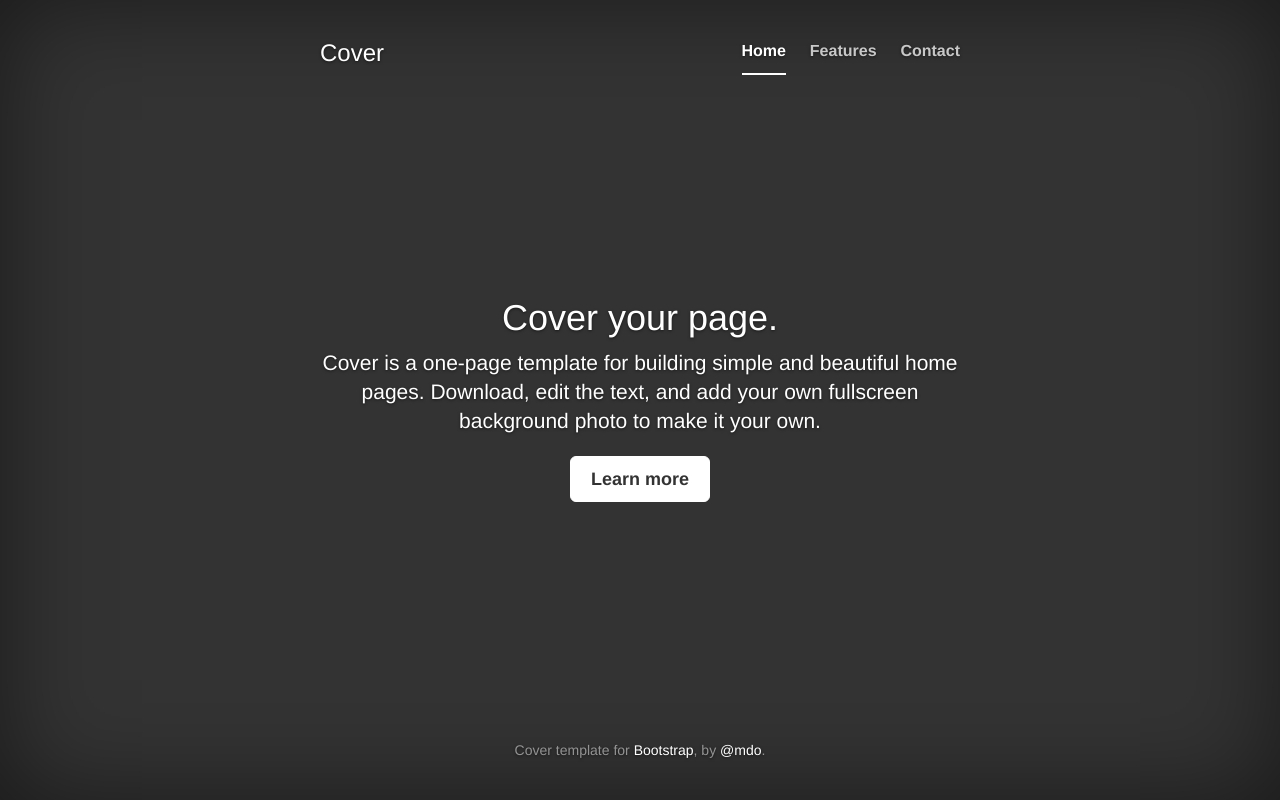
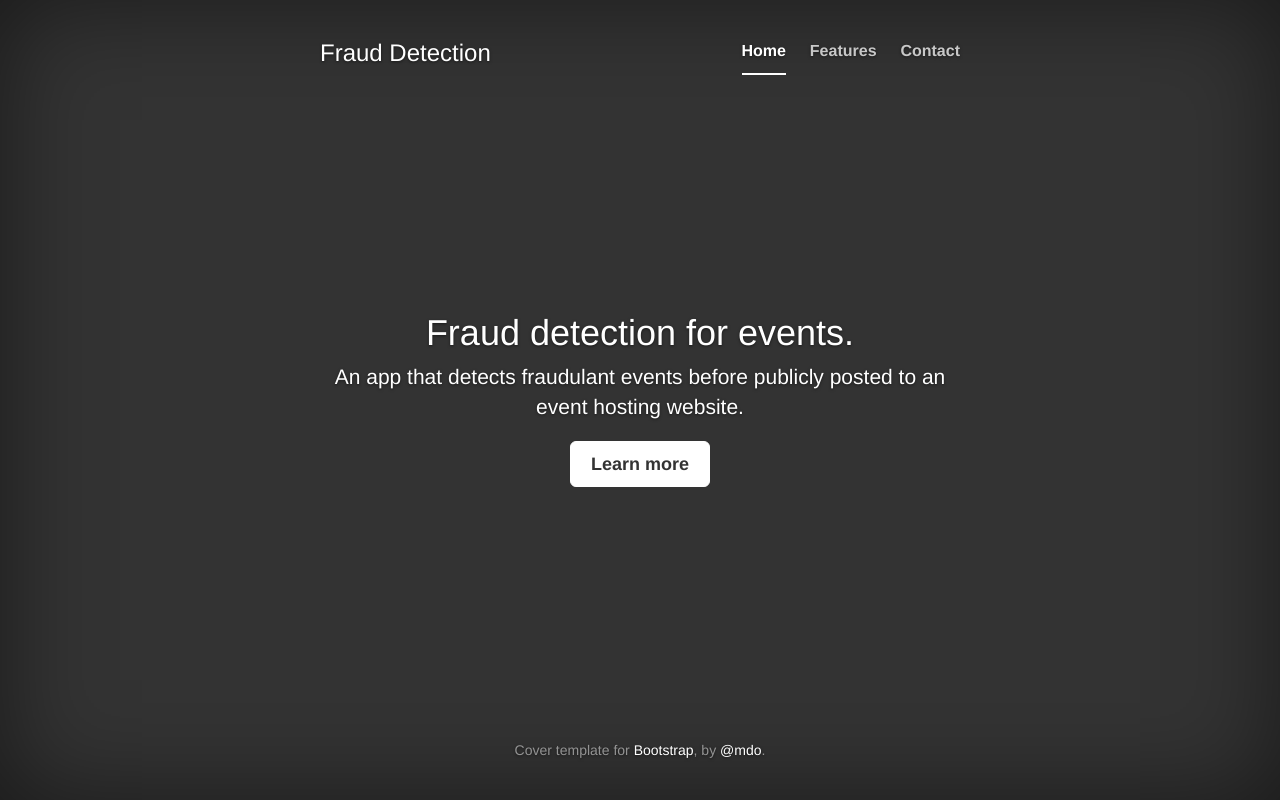
Before and after one commit to lindseyeggleston/Event-Fraud, a Flask app: template web_app/templates/cover_index.html in a window 1280 px wide. Run offline with Flask 2, Linux system fonts and the light colour scheme; the template is opened without the code that fills it, so the values that code supplies are empty; some libraries are stand-ins or nearby versions.

Commit message:
add text to cover

```diff
--- a/web_app/app.py
+++ b/web_app/app.py
@@ -1,10 +1,10 @@
-from flask import Flask, request
+from flask import Flask, request, render_template
 app = Flask(__name__)
 
 # Home page
 @app.route('/')
 def cover():
-    pass
+    return render_template('cover_index.html')
 
 if __name__ == '__main__':
     app.run(host='0.0.0.0', port=8080, debug=True)
--- a/web_app/templates/cover_index.html
+++ b/web_app/templates/cover_index.html
@@ -18,7 +18,7 @@
     <link href="../static/css/ie10-viewport-bug-workaround.css" rel="stylesheet">
 
     <!-- Custom styles for this template -->
-    <link href="cover.css" rel="stylesheet">
+    <link href="../static/css/cover.css" rel="stylesheet">
 
     <!-- Just for debugging purposes. Don't actually copy these 2 lines! -->
     <!--[if lt IE 9]><script src="../../static/js/ie8-responsive-file-warning.js"></script><![endif]-->
@@ -41,7 +41,7 @@
 
           <div class="masthead clearfix">
             <div class="inner">
-              <h3 class="masthead-brand">Cover</h3>
+              <h3 class="masthead-brand">Fraud Detection</h3>
               <nav>
                 <ul class="nav masthead-nav">
                   <li class="active"><a href="#">Home</a></li>
@@ -53,8 +53,11 @@
           </div>
 
           <div class="inner cover">
-            <h1 class="cover-heading">Cover your page.</h1>
-            <p class="lead">Cover is a one-page template for building simple and beautiful home pages. Download, edit the text, and add your own fullscreen background photo to make it your own.</p>
+            <h1 class="cover-heading">Fraud detection for events.</h1>
+            <p class="lead">
+              An app that detects fraudulant events before publicly posted to an
+              event hosting website.
+            </p>
             <p class="lead">
               <a href="#" class="btn btn-lg btn-default">Learn more</a>
             </p>
```
Also changed, not shown: 1 other file.
